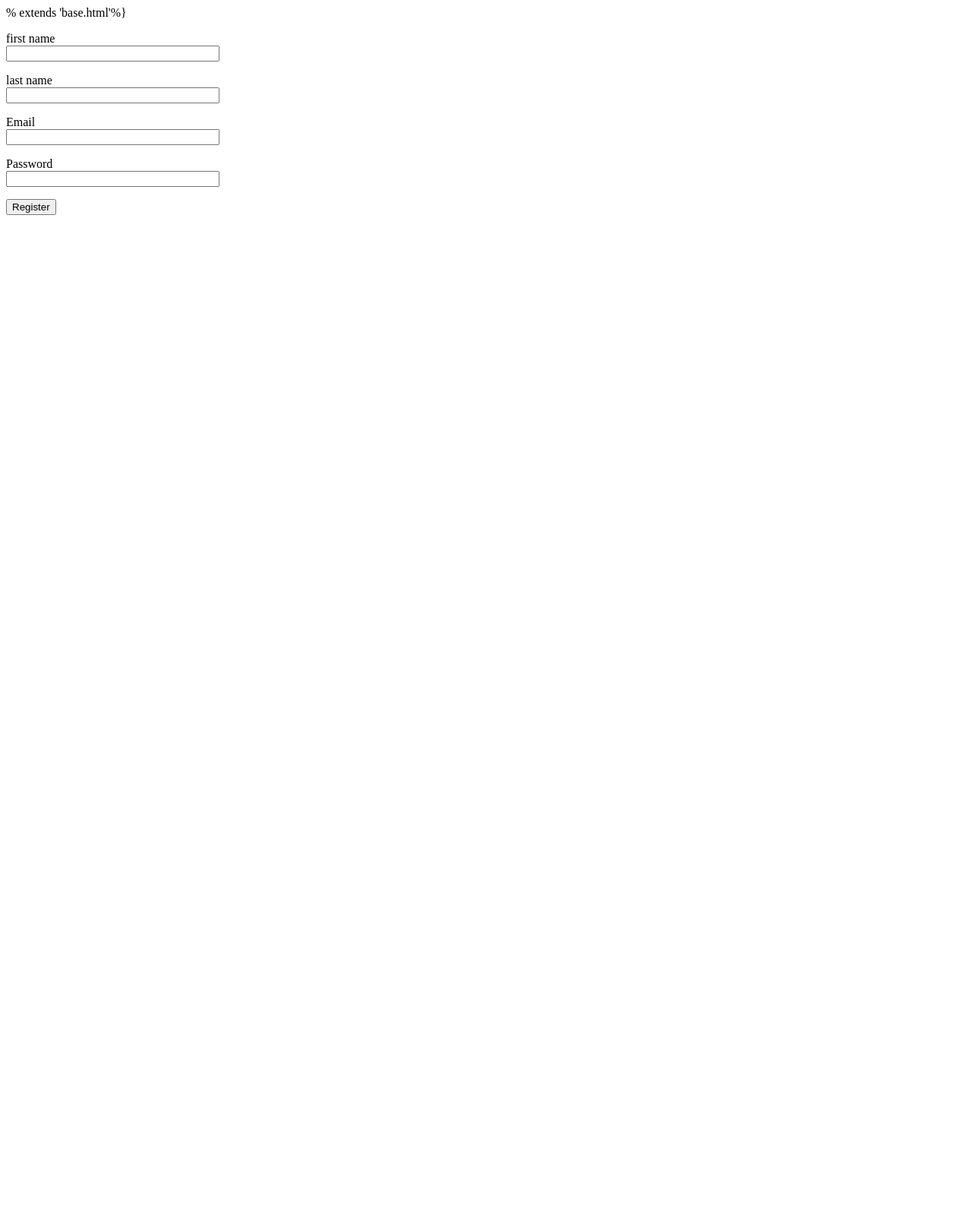
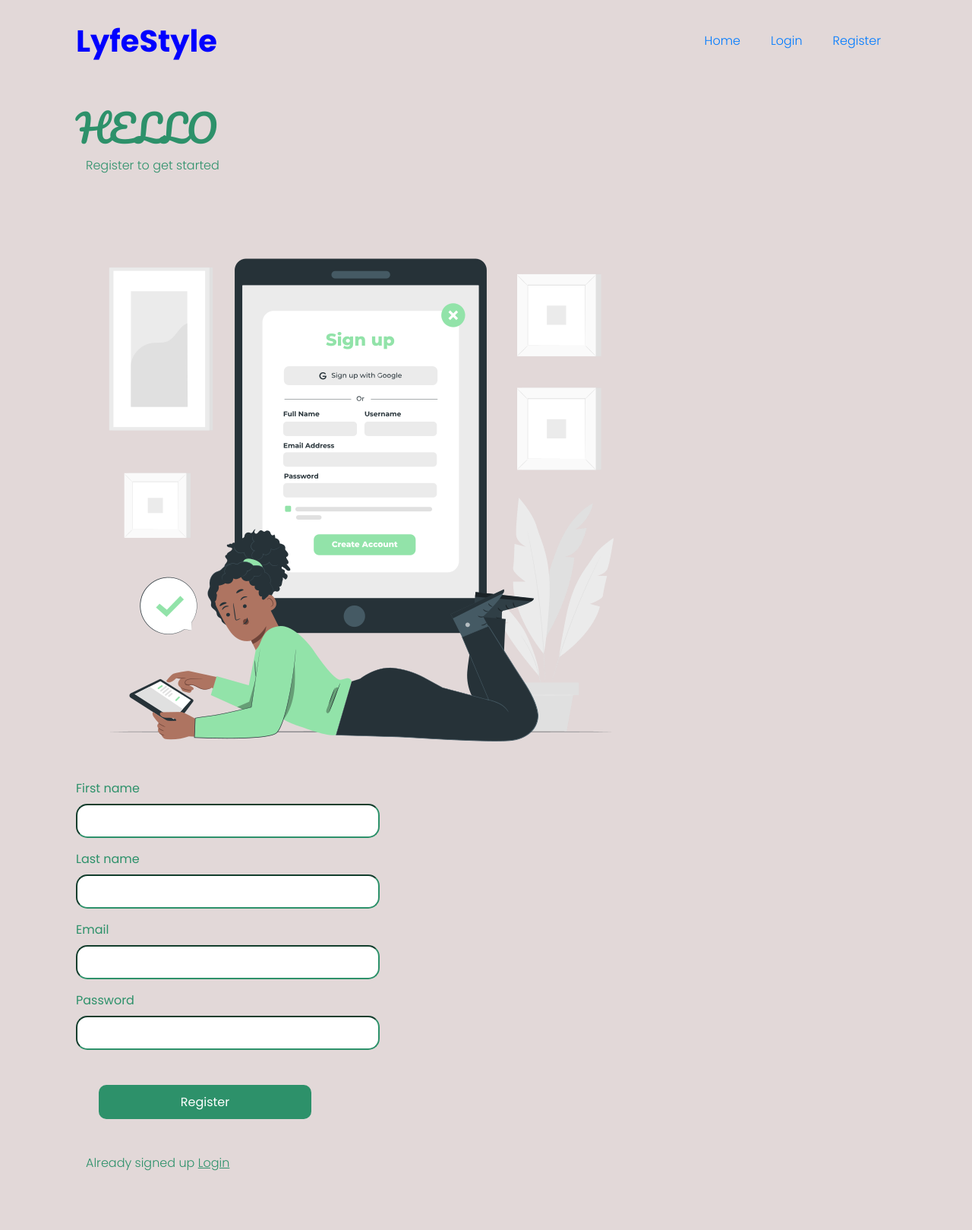
Before and after one commit to alice-odamtten/fullStack-Portfolio-Project, a Flask app: page /register in a window 1280 px wide. Shown: the whole page at 76% size. Before the commit the page ends 283 px from the top, so only its background shows below. Run offline with Flask 3, Linux system fonts and the light colour scheme; some libraries are stand-ins or nearby versions.

Commit message:
user interface designed

```diff
--- a/my_app/api/forms.py
+++ b/my_app/api/forms.py
@@ -3,8 +3,8 @@ from wtforms.validators import DataRequired
 from wtforms import StringField, PasswordField, EmailField, SubmitField,SelectField,DateField
 
 class RegisterForm(FlaskForm):
-    first_name = StringField('first name', validators=[DataRequired()])
-    last_name = StringField('last name', validators=[DataRequired()])
+    first_name = StringField('First name', validators=[DataRequired()])
+    last_name = StringField('Last name', validators=[DataRequired()])
     email = EmailField('Email', validators=[DataRequired()])
     password = PasswordField('Password', validators=[DataRequired()])
     submit = SubmitField('Register')
--- a/my_app/api/views.py
+++ b/my_app/api/views.py
@@ -9,7 +9,7 @@ tasks =Blueprint('tasks', __name__)
 
 @tasks.route('/home')
 def home():
-    return "welcome home"
+    return render_template('home.html')
 
 @tasks.route('/register', methods = ['POST', 'GET'])
 def register():
--- /dev/null
+++ b/my_app/static/styles/style.css
@@ -0,0 +1,98 @@
+body {
+    font-family: 'Roboto', sans-serif;
+    font-weight: 300;
+    background-color: rgb(226, 216, 216);
+}
+header {
+    padding: 20px 0;
+}
+
+header .row {
+    display: flex;
+    align-items: center;
+}
+header h1 {
+    font-weight: 700;
+    margin: 0;
+    color: blue;
+}
+header nav {
+    display: flex;
+    justify-content: flex-end;
+}
+header p {
+    padding: 0 20px;
+    margin: 0;
+    color: blue;
+}
+
+.wrapper {
+    display: flex;
+    flex-flow: column;
+    /*justify-content: center;
+    align-items: center;*/
+    padding: 30px;
+
+}
+
+.wrapper.text {
+    font-family: 'Poppins', sans-serif;
+}
+
+.wrapper.text h5 {
+    font-size: 50px;
+    color: rgb(45, 145, 106);
+}
+
+.wrapper.text button {
+    width: 210px;
+    height: 45px;
+    background-color: rgb(45, 145, 106);
+    text-align: center;
+    border-radius: 10px;
+    border: white;
+}
+
+.wrapper.text button a {
+    color: white;
+}
+
+.container {
+    padding: 30px;
+    font-family: 'Poppins', sans-serif;
+}
+.container h5{
+    font-size: 50px;
+    font-family: 'Pacifico', cursive;
+    color:  rgb(45, 145, 106);
+}
+.container.tet {
+   color:  rgb(45, 145, 106);
+   padding-top: 0;
+   padding-left: 13px;
+}
+
+.container form input{
+    border-radius: 15px;
+    border-color: rgb(45, 145, 106);
+    width: 400px;
+    height: 45px;
+    box-shadow: none;
+}
+.container form label{
+    color:  rgb(45, 145, 106);
+}
+.container.button input{
+    background-color: rgb(45, 145, 106);
+    color: white;
+    width: 280px;
+    height: 45px;
+    background-color: rgb(45, 145, 106);
+    border-radius: 10px;
+    border: white;
+}
+
+.container.tet a {
+    text-decoration: underline;
+    color:  rgb(45, 145, 106);
+}
--- a/my_app/templates/base.html
+++ b/my_app/templates/base.html
@@ -4,39 +4,18 @@
     <meta name="viewport" content="width=device-width, initial-scale=1, shrink-to-fit=no">
     <!-- Bootstrap CSS for styling and layout-->
     <link rel="stylesheet" href="https://stackpath.bootstrapcdn.com/bootstrap/4.1.3/css/bootstrap.min.css" integrity="sha384-MCw98/SFnGE8fJT3GXwEOngsV7Zt27NXFoaoApmYm81iuXoPkFOJwJ8ERdknLPMO" crossorigin="anonymous">
+    <link rel= "stylesheet" type= "text/css" href= "{{ url_for('static',filename='styles/style.css') }}">
+    <link rel="preconnect" href="https://fonts.googleapis.com">
+    <link rel="preconnect" href="https://fonts.gstatic.com" crossorigin>
+    <link href="https://fonts.googleapis.com/css2?family=Poppins:wght@200;300;400;500;600;700;900&display=swap" rel="stylesheet">
+    <link rel="preconnect" href="https://fonts.googleapis.com">
+    <link rel="preconnect" href="https://fonts.gstatic.com" crossorigin>
+    <link href="https://fonts.googleapis.com/css2?family=Pacifico&display=swap" rel="stylesheet">
   </head>
-  <style>
-    body {
-    font-family: 'Roboto', sans-serif;
-    font-weight: 300;
-    }
-    header {
-    padding: 20px 0;
-    }
-    header .row {
-    display: flex;
-    align-items: center;
-    }
-    header h1 {
-    font-weight: 700;
-    margin: 0;
-    color: blue;
-    }
-    header nav {
-    display: flex;
-    justify-content: flex-end;
-    }
-    header p {
-    padding: 0 20px;
-    margin: 0;
-    color: blue;
-    }
-
-  </style>
-  <body>
+   <body>
     <header class="container">
        <div class="row">
-          <h1 class="col-sm-4">Stay Organised</h1>
+          <h1 class="col-sm-4">LyfeStyle</h1>
           <nav class="col-sm-8 text-right">
             <p><a href="{{ url_for('tasks.home') }}">Home</a></p>
             {% if current_user.is_anonymous %}
--- a/my_app/templates/register.html
+++ b/my_app/templates/register.html
@@ -1,28 +1,29 @@
-% extends 'base.html'%}
+{% extends 'base.html'%}
 {% block content%}
 <section class="container">
-   <div class="row">
-      <div class="col">
-         <form action="" method="post">
+   <h5>HELLO</h5>
+   <P class="container tet">Register to get started</P>
+   <img src="static\images\sign-up.png" alt="sign-up">
+   <form action="" method="post">
             <p>
-               {{ form.first_name.label }}<br>
+               <b>{{ form.first_name.label }}</b><br>
                {{ form.first_name(size =32) }}
             </p>
             <p>
-               {{ form.last_name.label }}<br>
+               <b>{{ form.last_name.label }}</b><br>
                {{ form.last_name(size=32) }}
             </p>
             <p>
-               {{ form.email.label }}<br>
+               <b>{{ form.email.label }}</b><br>
                {{ form.email(size=32) }}
             </p>
             <p>
-               {{ form.password.label }}<br>
+               <b>{{ form.password.label }}</b><br>
                {{ form.password(size=32) }}
             </p>
-            <p>{{ form.submit() }}</p>
-         </form>
-      </div>
-   </div>
+            <p class=" container button">{{ form.submit() }}</p>
+   </form>
+   <p class="container tet">Already signed up <a href="{{ url_for('tasks.login') }}">Login</a></p>
+
 </section>
 {% endblock %}
--- a/my_app/templates/todos.html
+++ b/my_app/templates/todos.html
@@ -1,9 +1,8 @@
 {% extends 'base.html'%}
 {% block content%}
 <section class="container">
-   <!-- <a href={{ url_for('tasks.add_tasks') }}> -->
-   <button class="add_button ">Add New Task</button>
-   </a>
+   <button class="add_button "><a href="{{ url_for('tasks.add_tasks')}}">Add New Task</a></button>
+
    <div class="row">
       <div class="col" >
          {% for todo in todos %}
```
Also changed, not shown: my_app/templates/home.html (+20 -0 lines), my_app/templates/login.html (+6 -8 lines), instance/mydb.db, my_app/static/images/sign-up.png (added), my_app/static/images/tablet-login.png (added), my_app/static/images/telecommuting.png (added), my_app/static/images/webinar.png (added).
